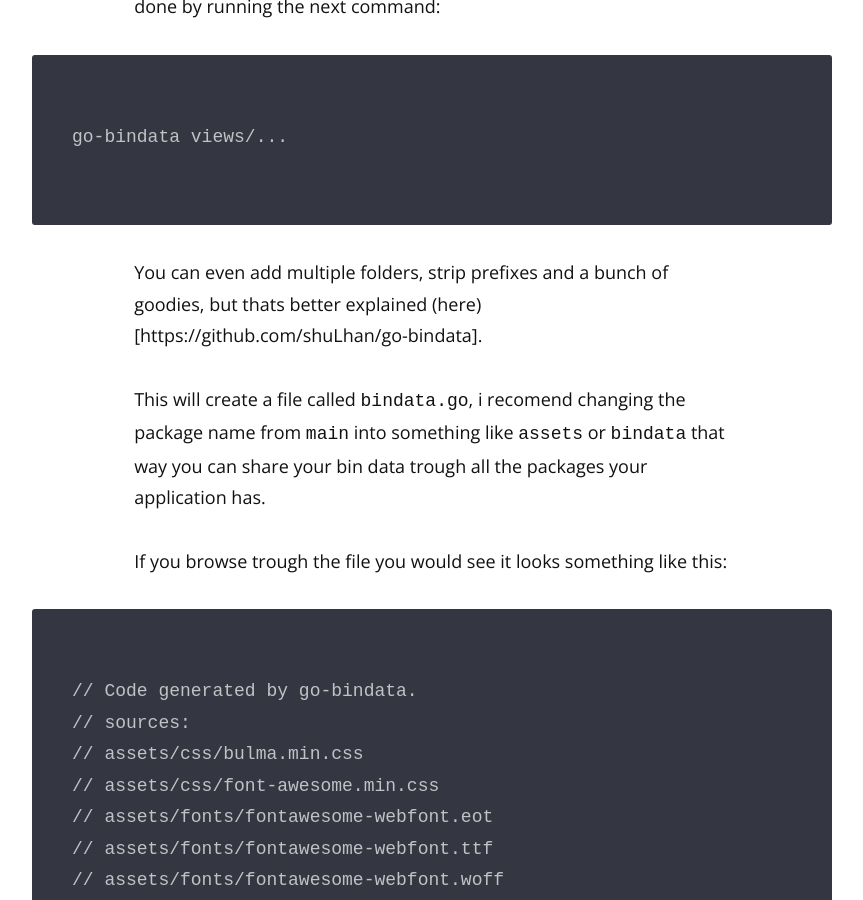
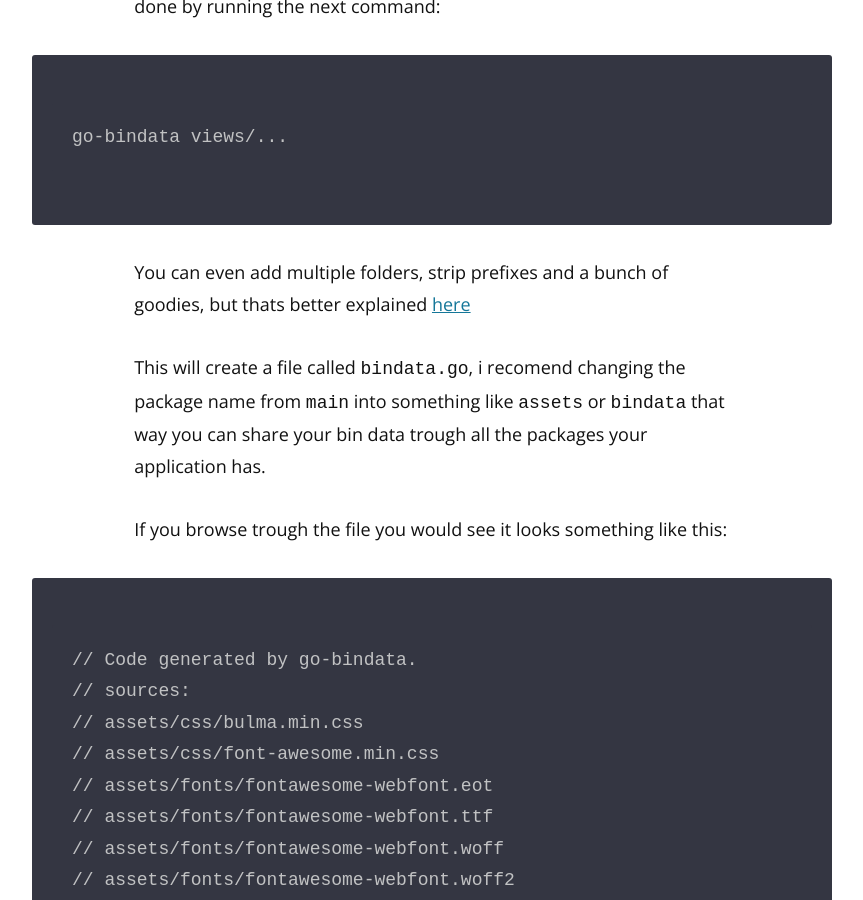
Before and after one commit to ozkar99/ozkar99.github.io, a Jekyll site: the page built from _posts/2018-02-06-using-go-bindata-to-embed-views-into-the-binary.markdown, in a window 1280 px wide and 900 px high, scrolled down 1636 px. Shown: the whole window, without its empty margins (208-1071 px from the left). Built offline with Jekyll 4.4.1, drawn with Linux system fonts in a browser that asks for light colours; nearby versions of some CDN libraries; comment, search, counter and statistics services are not loaded; some of the changed text lies outside the part shown.

Commit message:
fixes links now

````diff
--- a/_posts/2018-02-06-using-go-bindata-to-embed-views-into-the-binary.markdown
+++ b/_posts/2018-02-06-using-go-bindata-to-embed-views-into-the-binary.markdown
@@ -27,7 +27,7 @@ The first thing we need to do is package the views into a go file, this is done
 ```
 go-bindata views/...
 ```
-You can even add multiple folders, strip prefixes and a bunch of goodies, but thats better explained (here)[https://github.com/shuLhan/go-bindata].
+You can even add multiple folders, strip prefixes and a bunch of goodies, but thats better explained [here](https://github.com/shuLhan/go-bindata)
 
 This will create a file called `bindata.go`, i recomend changing the package name from `main` into something like `assets` or `bindata` that way you can share your bin data trough all the packages your application has.
 
@@ -125,7 +125,7 @@ where we supply a layout.
 
 To fix these we must understand what `template.ParseFiles` does first:
 
-It basically iterates trough the filenames, and instanciate a template with `t := template.New` and subsequently runs `t.Parse` on each file after reading them with `iotutil.ReadFile` source (here)[https://golang.org/src/html/template/template.go?s=12067:12122#L368]
+It basically iterates trough the filenames, and instanciate a template with `t := template.New` and subsequently runs `t.Parse` on each file after reading them with `iotutil.ReadFile` source [here](https://golang.org/src/html/template/template.go?s=12067:12122#L368)
 
 So you can either:
 
````
Also changed, not shown: other parts of _posts/2018-02-06-using-go-bindata-to-embed-views-into-the-binary.markdown (+3 -3 lines).
